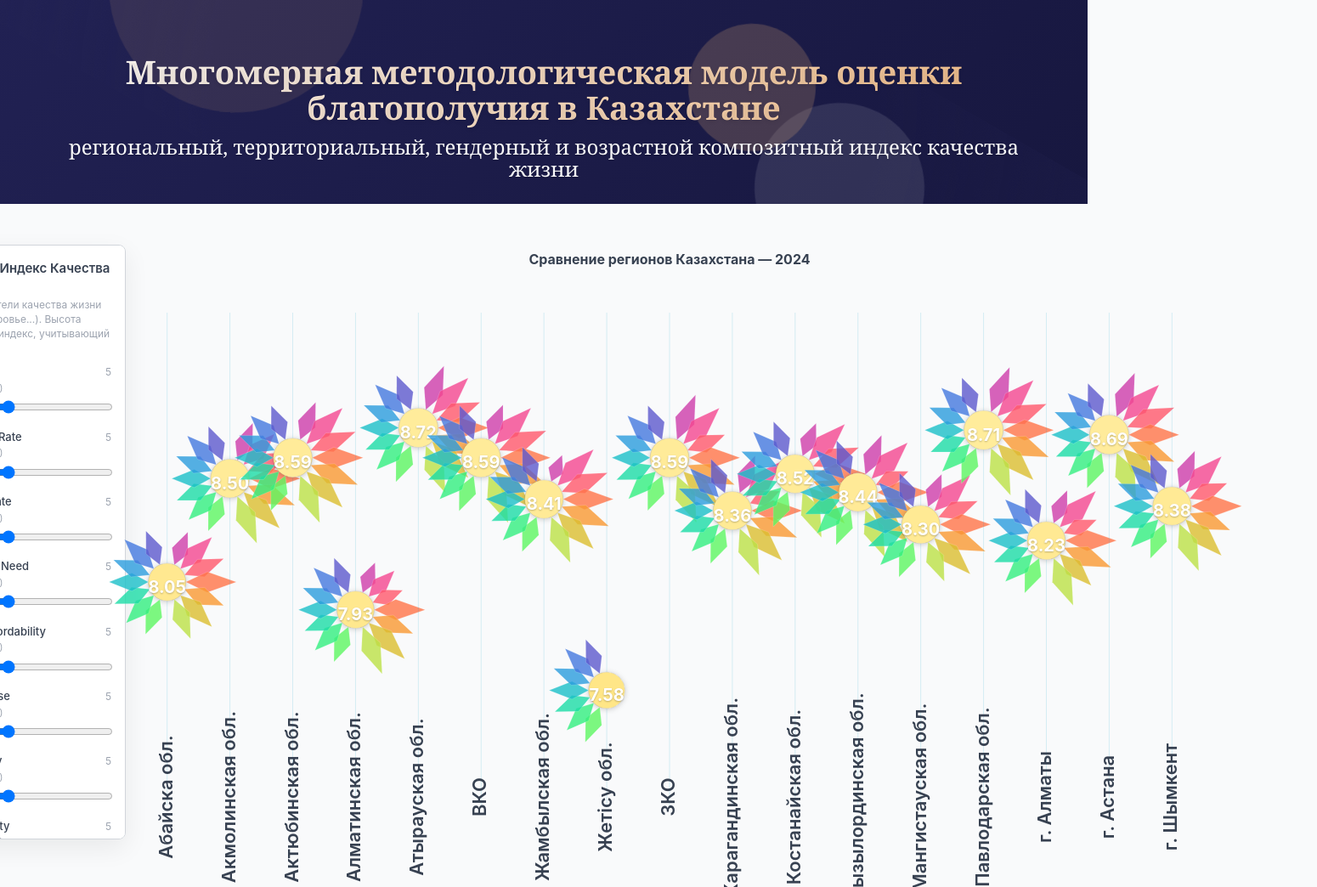
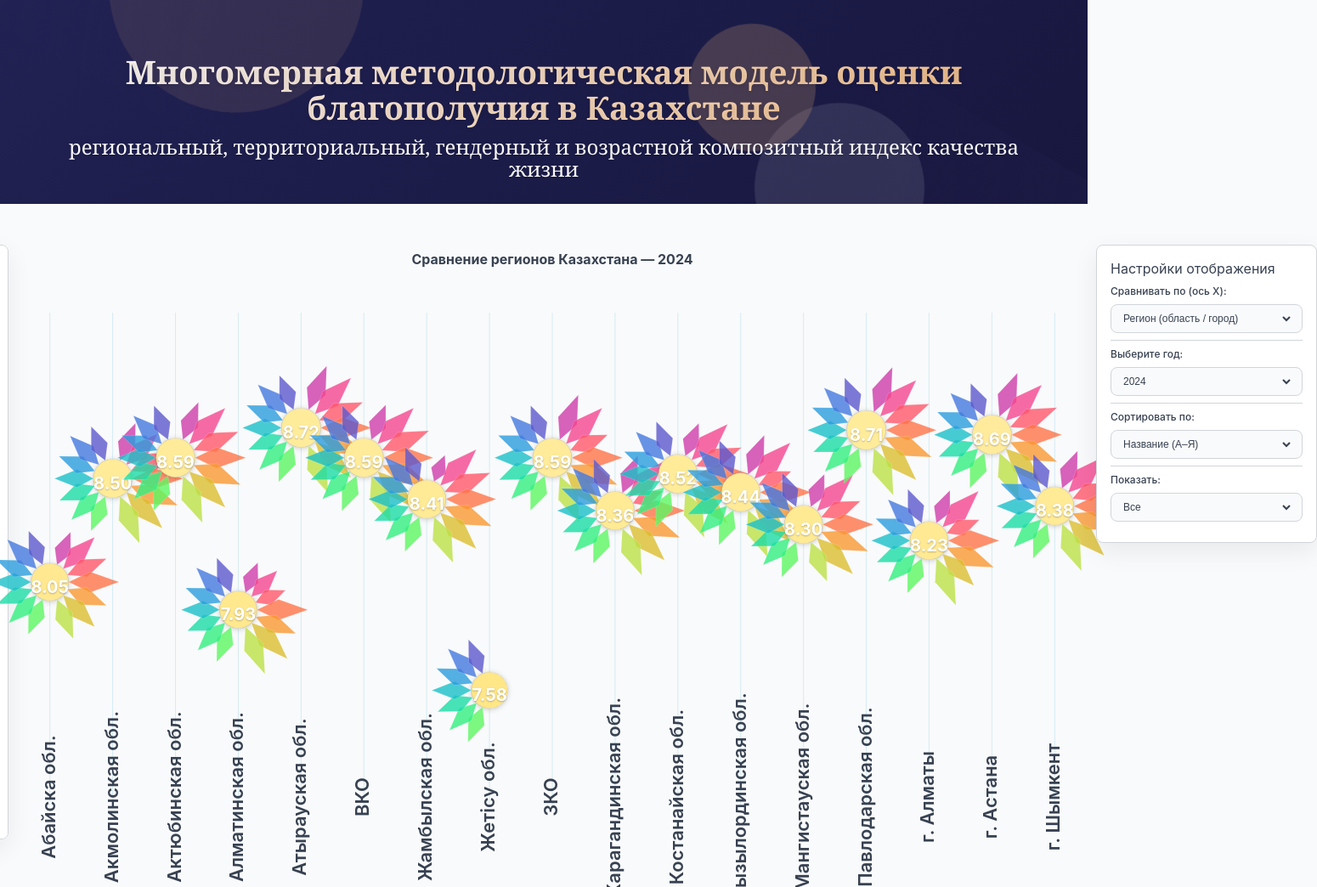
Before and after one commit to Samathe/qaz_datathon, a plain HTML site: page index.html in a window 1280 px wide. Shown: the whole page at 85% size, 1550 px wide, since content can reach past the window. Drawn offline with nearby package versions, Linux system fonts and the light colour scheme.

Commit message:
Refactor control blocks and improve layout in index.html

```diff
--- a/index.html
+++ b/index.html
@@ -270,17 +270,19 @@
     width: 100%;
   }
 
-  .group-block, .sort-block {
+  .control-block {
     font-size: 12px;
     color: var(--text-main);
     line-height: 1.4;
-    margin-top: 16px;
-    border-top: 1px solid var(--border);
-    padding-top: 12px;
+    padding: 8px 0;
+  }
+
+  .control-block:not(:last-child) {
+    border-bottom: 1px solid var(--border);
   }
 
   .block-label {
-    margin-bottom: 4px;
+    margin-bottom: 6px;
     font-weight: 500;
     font-size: 12px;
     color: var(--text-main);
@@ -289,12 +291,29 @@
   .select-wrapper {
     border: 1px solid var(--border);
     border-radius: var(--radius-lg);
-    padding: 6px 8px;
+    padding: 8px 10px;
     font-size: 12px;
     background: #f9fafb;
     display: flex;
     flex-direction: row;
     align-items: center;
+  }
+
+  .controls-panel {
+    width: 280px;
+    min-width: 260px;
+    max-width: 320px;
+    background: var(--panel-bg);
+    border: 1px solid var(--border);
+    border-radius: var(--radius-lg);
+    box-shadow: var(--shadow-card);
+    box-sizing: border-box;
+    padding: 16px;
+    display: flex;
+    flex-direction: column;
+    position: sticky;
+    top: 16px;
+    height: fit-content;
   }
 
   select {
@@ -510,10 +529,19 @@
       Лепестки = показатели качества жизни (жильё, доход, здоровье...).
       Высота цветка = итоговый индекс, учитывающий ваши веса.
     </div>
-
     <div id="sliders"></div>
-
-    <div class="group-block">
+  </aside>
+
+  <section class="main-area">
+    <h2 id="viewTitle"></h2>
+    <svg id="viz"></svg>
+    <div class="detail-card" id="detailCard"></div>
+  </section>
+
+  <aside class="controls-panel">
+    <div class="controls-title">Настройки отображения</div>
+
+    <div class="control-block">
       <div class="block-label">Сравнивать по (ось X):</div>
       <div class="select-wrapper">
         <select id="groupSelect">
@@ -523,12 +551,16 @@
           <option value="SettlementType">Тип поселения</option>
         </select>
       </div>
-    <div style="font-size:11px;color:var(--text-dim);margin-top:6px;">
-      Это то, как мы делим население: регионы, возраст, пол, город/село или год.
+    </div>
+
+    <div class="control-block">
+      <div class="block-label">Выберите год:</div>
+      <div class="select-wrapper">
+        <select id="yearSelect"></select>
       </div>
     </div>
 
-  <div class="sort-block">
+    <div class="control-block">
       <div class="block-label">Сортировать по:</div>
       <div class="select-wrapper">
         <select id="sortSelect">
@@ -537,13 +569,9 @@
           <option value="score_asc">Индекс (низкий → высокий)</option>
         </select>
       </div>
-      <div class="group-block">
-        <div class="block-label">Выберите год:</div>
-        <div class="select-wrapper">
-          <select id="yearSelect"></select>
     </div>
-      </div>
-          <div class="group-block">
+
+    <div class="control-block">
       <div class="block-label">Показать:</div>
       <div class="select-wrapper">
         <select id="topSelect">
@@ -557,14 +585,7 @@
         </select>
       </div>
     </div>
-    </div>
   </aside>
-
-  <section class="main-area">
-    <h2 id="viewTitle"></h2>
-    <svg id="viz"></svg>
-    <div class="detail-card" id="detailCard"></div>
-  </section>
 </div>
 
 <script>
@@ -1671,14 +1692,17 @@ function petalPolygon(dimIndex, r, centerR) {
 
 function sortData(arr) {
   const mode = document.getElementById("sortSelect").value;
+  // Create a copy to avoid modifying the input array
+  const sorted = arr.slice();
+
   if (mode === "name") {
-    arr.sort((a, b) => d3.ascending(a.name, b.name));
+    sorted.sort((a, b) => d3.ascending(a.name, b.name));
   } else if (mode === "score_desc") {
-    arr.sort((a, b) => d3.descending(a.overallScore, b.overallScore));
+    sorted.sort((a, b) => d3.descending(a.overallScore, b.overallScore));
   } else if (mode === "score_asc") {
-    arr.sort((a, b) => d3.ascending(a.overallScore, b.overallScore));
-  }
-  return arr;
+    sorted.sort((a, b) => d3.ascending(a.overallScore, b.overallScore));
+  }
+  return sorted;
 }
 
 function getXScale(data) {
@@ -1758,16 +1782,25 @@ function hideDetailCard() {
 }
 
 function updateAll() {
+  // Calculate overall scores
   CURRENT_DATA.forEach(d => { d.overallScore = overallScore(d); });
-  sortData(CURRENT_DATA);
-
-  // Apply Top-N filter if requested
+
+  // Create a copy for manipulation
   let displayData = CURRENT_DATA.slice();
+
+  // Apply Top-N filter first (always by overall score)
   const topSel = document.getElementById('topSelect') ? document.getElementById('topSelect').value : 'all';
   if (topSel && topSel !== 'all') {
     const n = parseInt(topSel, 10) || displayData.length;
-    displayData = CURRENT_DATA.slice().sort((a,b) => d3.descending(a.overallScore, b.overallScore)).slice(0, n);
-  }
+    // Sort by score, take top N
+    displayData = displayData.sort((a,b) => d3.descending(a.overallScore, b.overallScore)).slice(0, n);
+  }
+
+  // Then apply the user's chosen sort order
+  sortData(displayData);
+
+  // Update display data with sorted version
+  displayData = sortData(displayData);
 
   const scores = displayData.map(d => d.overallScore || 0);
   const minS = d3.min(scores) || 0;
```
Lines whose indentation alone changed are shown as unchanged.
